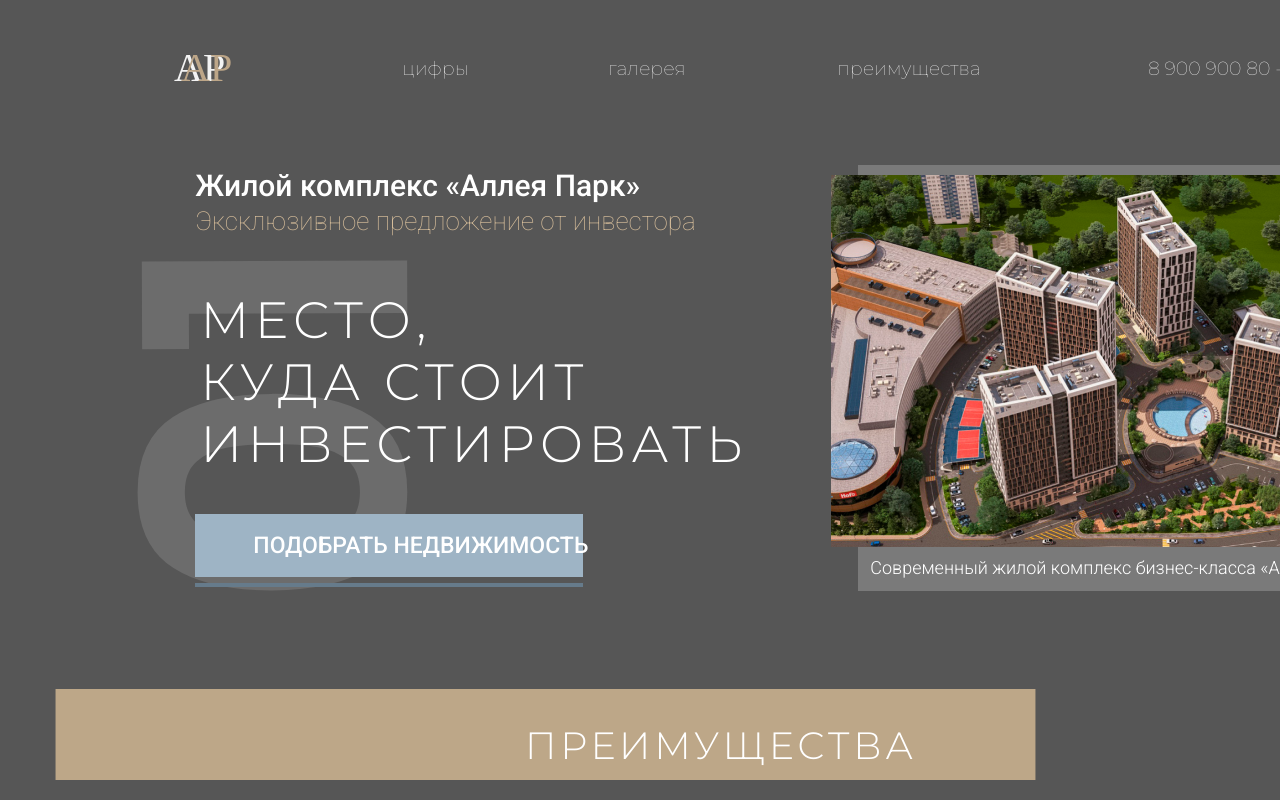
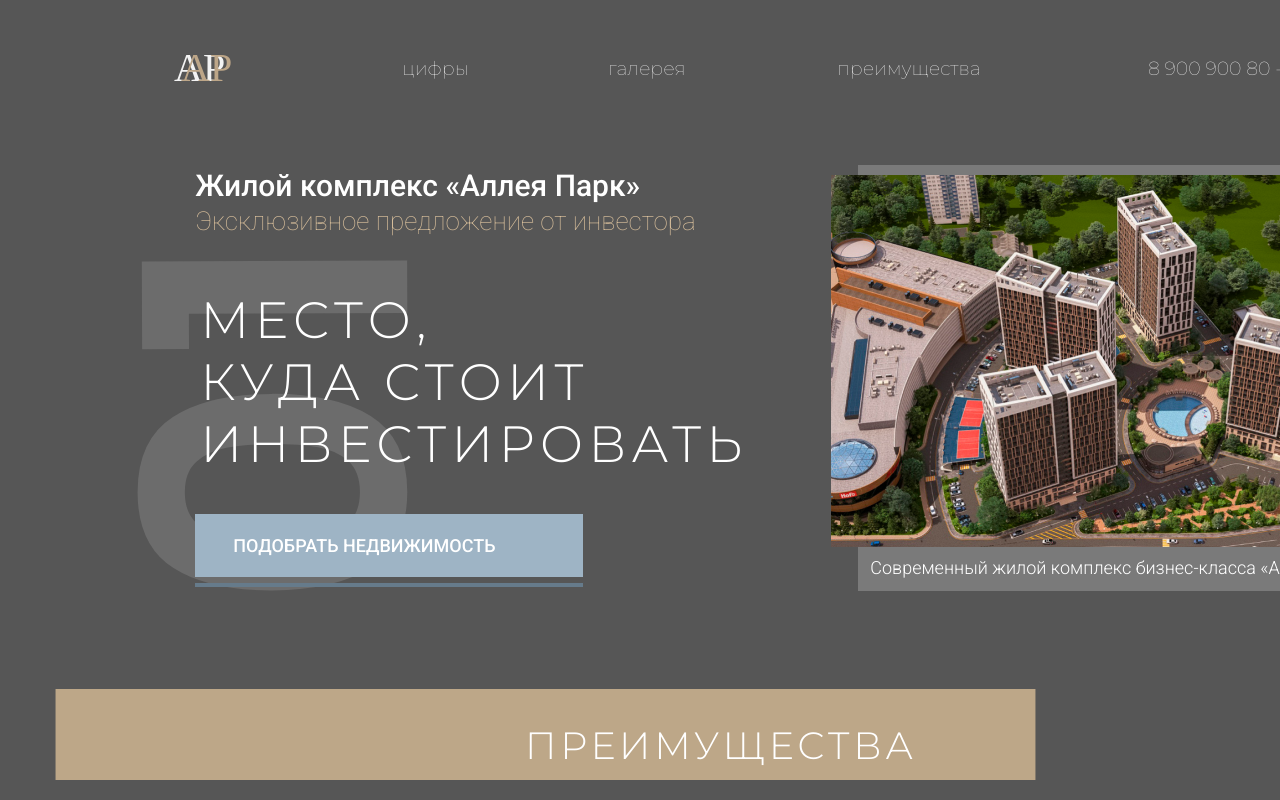
Before and after one commit to DoraFun/ParkAlley, a plain HTML site: page wtf.html in a window 1280 px wide. Shown: the top 800 px of the page. Drawn offline with Linux system fonts and the light colour scheme; a web font is replaced by a local one.

Commit message:
fixed: кнопка подобрать недвижимость text align

```diff
--- a/main.css
+++ b/main.css
@@ -1326,13 +1326,17 @@ transparent;
   letter-spacing: 0;
   position: absolute;
 
-  margin: 18px 36px 18px 58px ;
+  left: 38px;
+  top: 18px;
+
+  margin: 0;
+
   white-space: nowrap;
 
   font-family: 'Roboto';
   font-style: normal;
   font-weight: 500;
-  font-size: 23px;
+  font-size: 18px;
   line-height: 27px;
 
   font-variant: small-caps;
```
